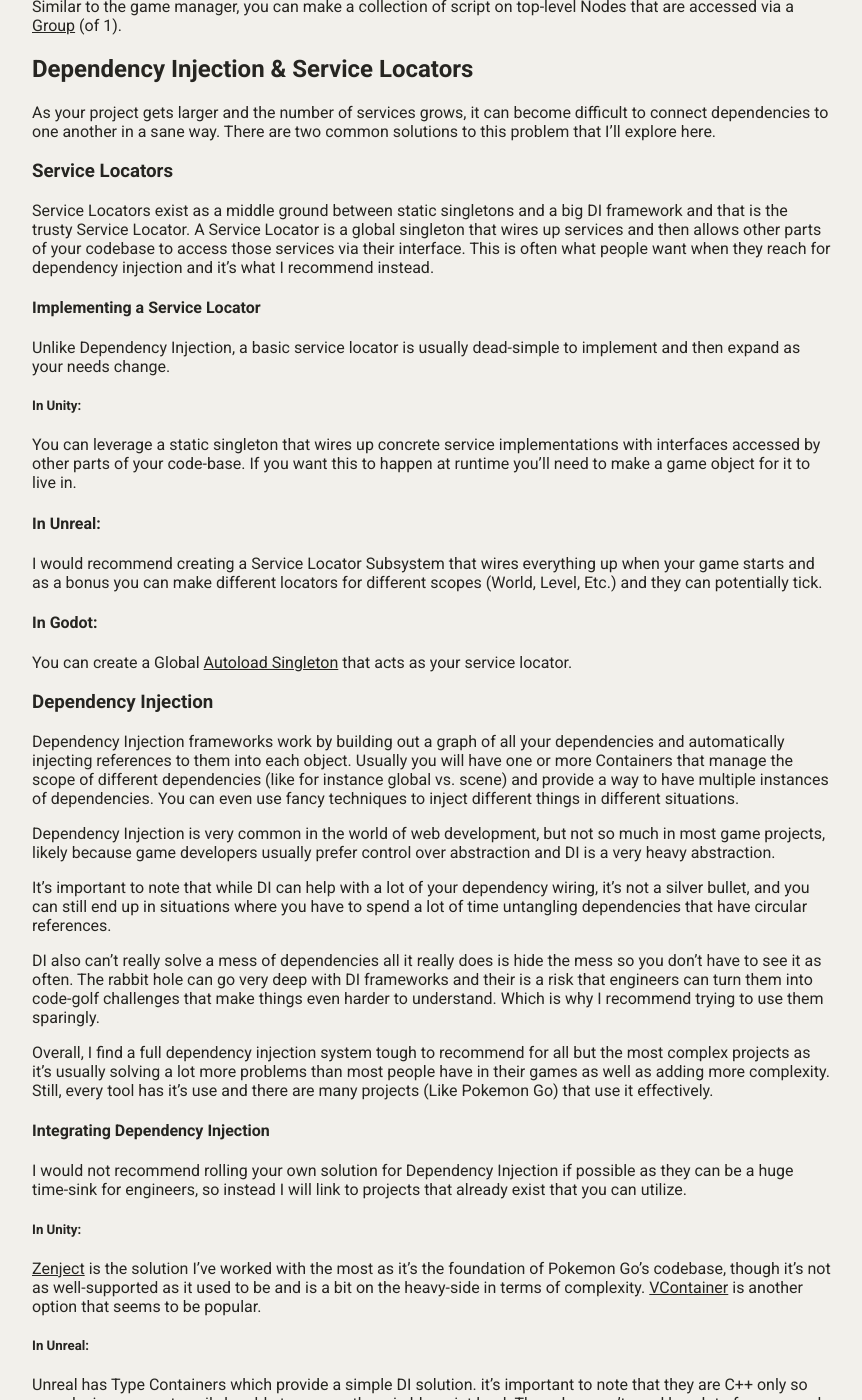
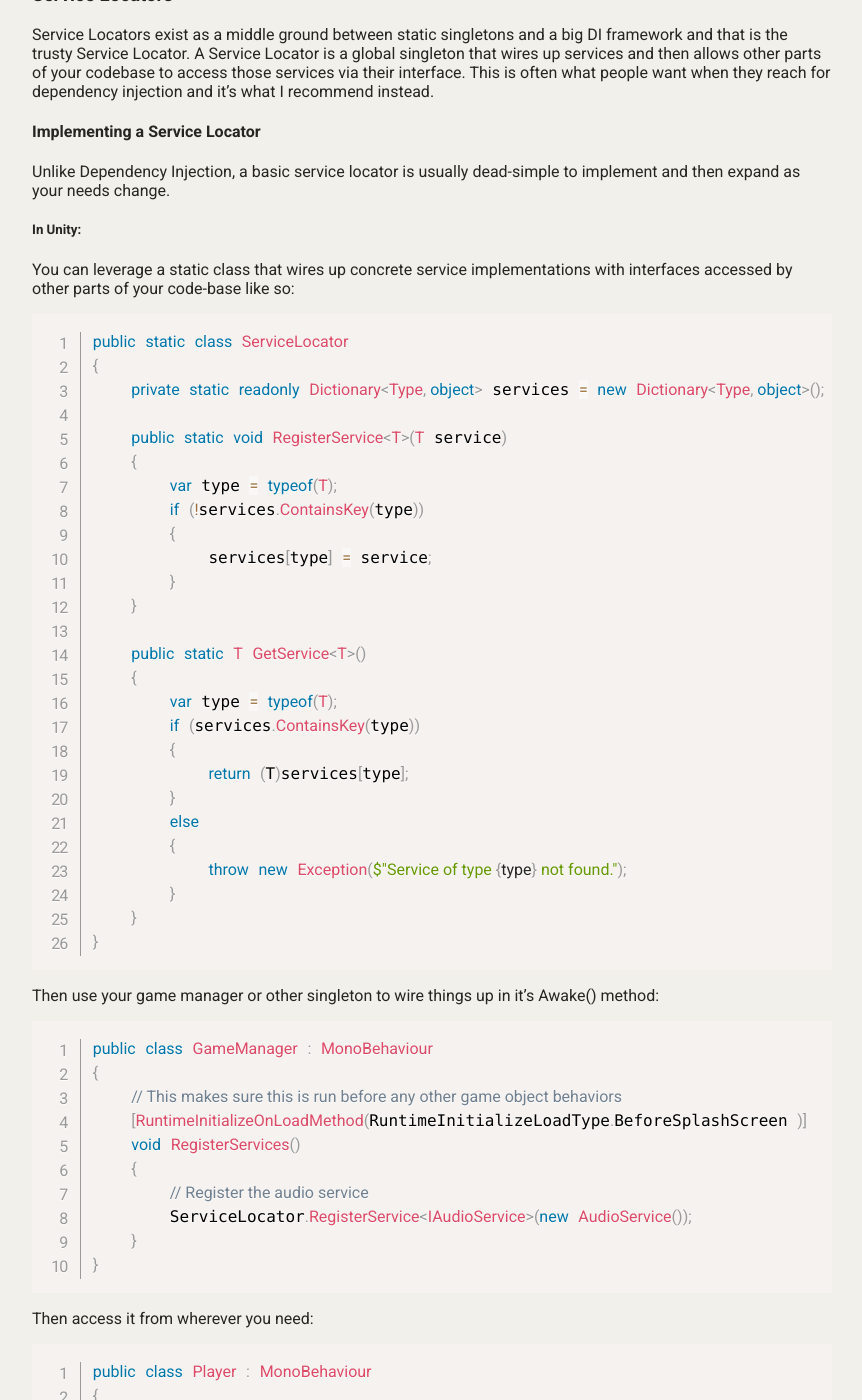
Before and after one commit to jaideng123/jaideng123.github.io, a Jekyll site: the page built from _posts/blogposts/2025-01-17-TheArtOfGluingThingsTogether.md, in a window 1280 px wide and 1400 px high, scrolled down 3178 px. Shown: the whole window, without its empty margins (208-1070 px from the left). Built offline with Jekyll 4.4.1, drawn with Linux system fonts in a browser that asks for light colours; nearby versions of some CDN libraries; some of the changed text lies outside the part shown.

Commit message:
Update 2025-01-17-TheArtOfGluingThingsTogether.md

```diff
--- a/_posts/blogposts/2025-01-17-TheArtOfGluingThingsTogether.md
+++ b/_posts/blogposts/2025-01-17-TheArtOfGluingThingsTogether.md
@@ -103,15 +103,11 @@
 You will then need to make sure this game object exists in either your boot scene or (ideally) all the primary scenes in your game.
 
 ### In Unreal:
-First, try to leverage the built-in [GameMode & GameState classes](https://dev.epicgames.com/documentation/en-us/unreal-engine/game-mode-and-game-state-in-unreal-engine) in-place of you own implementation since it works better with the rest of the Unreal ecosystem.
+First, try to leverage the built-in [GameMode & GameState classes](https://dev.epicgames.com/documentation/en-us/unreal-engine/game-mode-and-game-state-in-unreal-engine) instead of you own implementation since it works better with the rest of the Unreal ecosystem.
 
 I like to think of the Game Mode as my rules engine that responds to events and updates the GameState which is read by the relevant entities in the game world. As a big plus, you can wire game mode logic in blueprint so it's more accessible to your team members that don't know C++ to understand what's going on with the game!
 
 If you really want/need to roll your own thing, you can make a custom Game Manager [Subsystem](https://dev.epicgames.com/documentation/en-us/unreal-engine/programming-subsystems-in-unreal-engine). In general Subsystems are extremely useful for singleton-like things in Unreal (See: [Implementing a Service](#implementing-a-service) for more detail on why). Keep in mind, if you go down this route you will have more trouble implementing multiplayer as GameMode and GameState do a lot for you in terms of server authority and replication.
-
-### In Godot:
-Unlike Unity, Godot has much better support for the Singleton Pattern via Global [Autoload Singletons](https://docs.godotengine.org/en/stable/tutorials/scripting/singletons_autoload.html).
-<!-- TODO: more here, Code? -->
 
 
 # Services
@@ -152,9 +148,6 @@
 
 I would **NOT** recommend rolling a custom C++ singleton for many reasons, chief among them being that they will be a huge hassle to keep in sync with the engine's lifecycle. For more detail see this [excellent write-up from benui](https://benui.ca/unreal/cpp-style-singletons/)
 
-### In Godot:
-Similar to the game manager, you can make a collection of script on top-level Nodes that are accessed via a [Group](https://docs.godotengine.org/en/stable/tutorials/scripting/groups.html) (of 1).
-
 ## Dependency Injection & Service Locators
 As your project gets larger and the number of services grows, it can become difficult to connect dependencies to one another in a sane way. There are two common solutions to this problem that I'll explore here.
 <!-- TODO: more reasons to use -->
@@ -166,16 +159,69 @@
 Unlike Dependency Injection, a basic service locator is usually dead-simple to implement and then expand as your needs change.
 
 ##### In Unity:
-You can leverage a static singleton that wires up concrete service implementations with interfaces accessed by other parts of your code-base. If you want this to happen at runtime you'll need to make a game object for it to live in.
-<!-- TODO: real code example -->
+You can leverage a static class that wires up concrete service implementations with interfaces accessed by other parts of your code-base like so:
+{% highlight csharp %}
+public static class ServiceLocator
+{
+    private static readonly Dictionary<Type, object> services = new Dictionary<Type, object>();
+
+    public static void RegisterService<T>(T service)
+    {
+        var type = typeof(T);
+        if (!services.ContainsKey(type))
+        {
+            services[type] = service;
+        }
+    }
+
+    public static T GetService<T>()
+    {
+        var type = typeof(T);
+        if (services.ContainsKey(type))
+        {
+            return (T)services[type];
+        }
+        else
+        {
+            throw new Exception($"Service of type {type} not found.");
+        }
+    }
+}
+{% endhighlight %}
+
+
+Then use your game manager or other singleton to wire things up in it's `Awake()` method:
+{% highlight csharp %}
+public class GameManager : MonoBehaviour
+{
+    // This makes sure this is run before any other game object behaviors
+    [RuntimeInitializeOnLoadMethod(RuntimeInitializeLoadType.BeforeSplashScreen )]
+    void RegisterServices()
+    {
+        // Register the audio service
+        ServiceLocator.RegisterService<IAudioService>(new AudioService());
+    }
+}
+{% endhighlight %}
+
+Then access it from wherever you need:
+{% highlight csharp %}
+public class Player : MonoBehaviour
+{
+    void Update()
+    {
+        if (Input.GetKeyDown(KeyCode.Space))
+        {
+            var audioService = ServiceLocator.GetService<IAudioService>();
+            audioService.PlaySound("Jump");
+        }
+    }
+}
+{% endhighlight %}
+
 
 #### In Unreal:
 I would recommend creating a Service Locator Subsystem that wires everything up when your game starts and as a bonus you can make different locators for different scopes (World, Level, Etc.) and they can potentially tick.
-<!-- TODO: real code example -->
-
-
-#### In Godot:
-You can create a Global [Autoload Singleton](https://docs.godotengine.org/en/stable/tutorials/scripting/singletons_autoload.html) that acts as your service locator.
 <!-- TODO: real code example -->
 
 
@@ -231,9 +277,6 @@
 ### In Unreal:
 Unreal already has a very solid system for Delegates/Events built-in, though it's not global by default.
 
-### In Godot:
-Signals provide a natural starting point for building out events. You can get a pretty decent one together by creating signals on a top-level EventManager Node.
-
 # Observers
 The Observer pattern is kind of ironically named because in most implementations an observer is not actively watching what is being observed, but is being pinged when it updates. When your level starts, observers will subscribe to the observable values that are relevant to them, then when the owner of that value changes it, it will go through each active subscriber and notify them that the value has changed. Values can be simple values like ints, bools, or floats or they can be larger objects like the entire game state.
 
@@ -248,9 +291,6 @@
 ### In Unreal:
 A Delegate with a single argument can act as an observable, you just have to remember to update it when you update the value tied to it.
 
-### In Godot:
-Signals work great for this and you can easily make one for any value, you will just have to remember to invoke it when you update the underlying value (or make your own wrapper)
-
 # States
 States are your go-to tool when you need to logically separate different parts of gameplay or behavior. To understand states it's useful to think about 2 different examples of state at different scales.
 
@@ -261,9 +301,6 @@
 <!-- TODO -->
 
 ### In Unreal:
-<!-- TODO -->
-
-### In Godot:
 <!-- TODO -->
 
 ## State Machines
@@ -300,9 +337,6 @@
 #### In Unreal:
 <!-- TODO -->
 
-#### In Godot:
- <!-- TODO -->
-
 ## State Stacks
 Flat State machines and States work really well when states are used in a predictable way, but it becomes difficult to manage when you have a state that you want to re-use in multiple contexts like one that manages a menu or a confirm dialog. State Stacks to the rescue!
 
@@ -318,18 +352,17 @@
 The CommonUI plugin maintained by Epic implements Widget Stacks which are functionally State Stacks but for UI.
 <!-- TODO more detail -->
 
-#### In Godot:
-<!-- TODO -->
+# Conclusion:
+Ultimately, which of the tools laid out here that you find most useful and how you use them will depend on (in order of importance):
+1. **Your game** - All games are different and have different needs, patterns that work well in a turn-based game that are a poor fit for an online shooter.
+2. **Your team** - Technology serves teams, it doesn't matter how beautiful your code is if your team-members can't make use of it.
+3. **Your personal aesthetics** - Every programmer has different approaches they like and contrary to popular belief there is no standard for what is "clean code", there is only code that works, is flexible, and is performant.
 
-# Conclusion:
-Ultimately, which of the tools laid out here that you find most useful and how you use them will depend on:
-1. Your game
-2. Your team
-3. Your personal aesthetics
+Not everything will work for everyone, if you find one of these patterns isn't working for your game or you have an idea for how to do it differently, don't be afraid to go off the beaten path!
 
-If you find something isn't working for you or you have an idea for how to do it differently, don't be afraid to go off the beaten path!
-
-You may even find new patterns that you can share with others along the way.
+You may even find new patterns that you can share with others along the way 😀
 
 ## Further Reading
 * [Game Programming Patterns](https://gameprogrammingpatterns.com/) is an excellent book that has even more detail and patterns then I laid out here.
+* [Game Engine Architexture](https://www.gameenginebook.com/) is more about engine systems, but having a survey of what an engine should offer will help you work in harmony with it rather than against it.
+* [Design Patterns](https://en.wikipedia.org/wiki/Design_Patterns) is the grand-daddy of this topic and highly regarded in the field of computer science (just note that it is rather old and some patterns may not work well with modern game frameworks).
```
